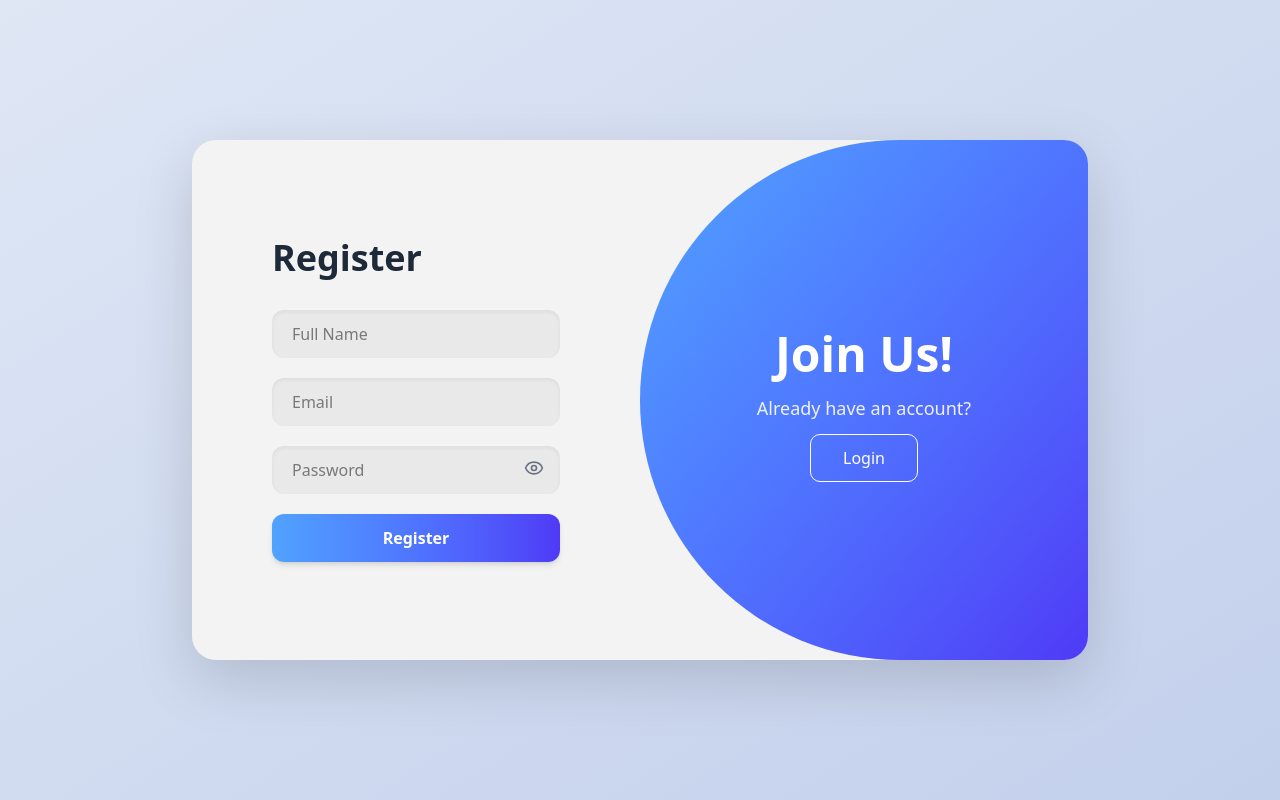
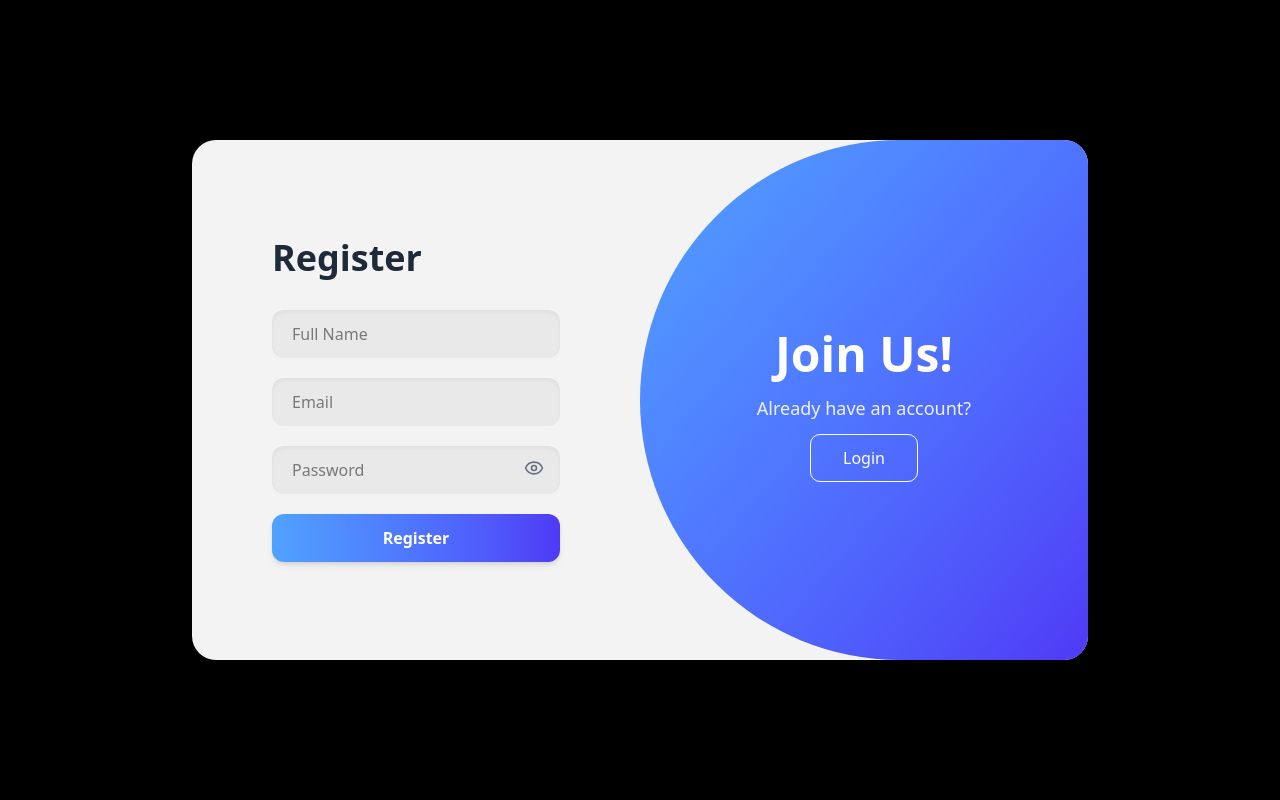
Before and after one commit to ArenaOps/arenaops-stadium-management, a Next.js app in the folder FRONTEND/arenaops-web/: page /register in a window 1280 px wide. Built offline with nearby package versions, Linux system fonts and the light colour scheme.

Commit message:
ARENA-13-Build Signup Page

```diff
--- a/FRONTEND/arenaops-web/src/app/(auth)/register/page.tsx
+++ b/FRONTEND/arenaops-web/src/app/(auth)/register/page.tsx
@@ -2,7 +2,7 @@
 
 export default function RegisterPage() {
   return (
-    <div className="min-h-screen flex items-center justify-center bg-gradient-to-br from-[#dfe7f5] to-[#c3d0ec]">
+    <div className="min-h-screen flex items-center justify-center ">
       <RegisterForm />
     </div>
   );
```
